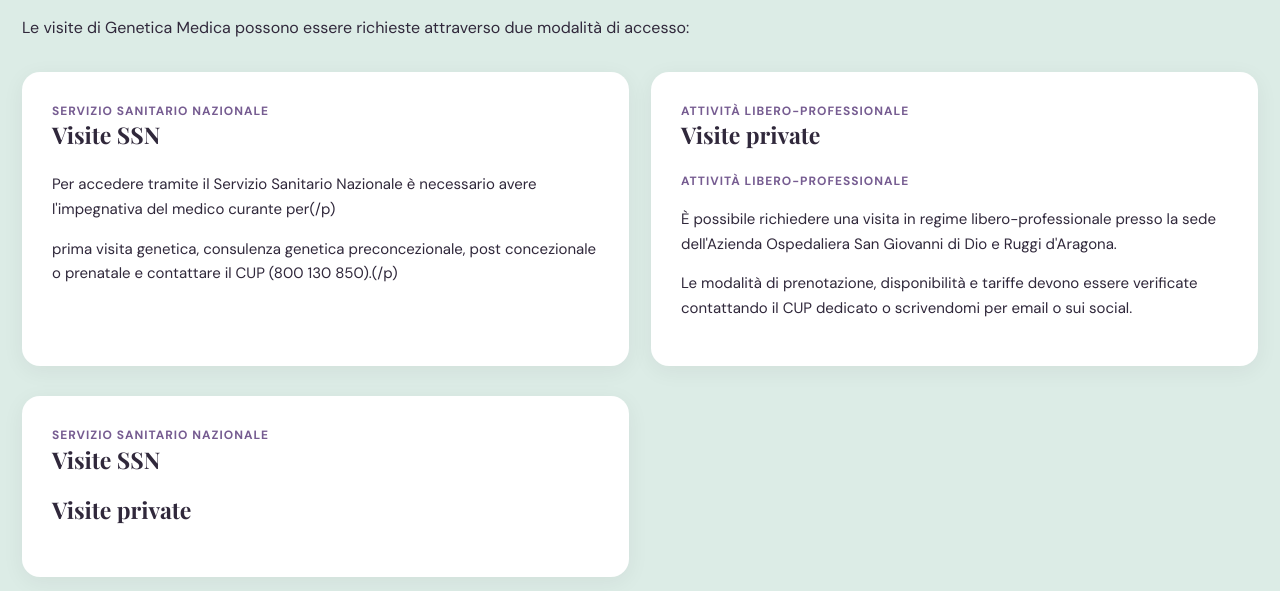
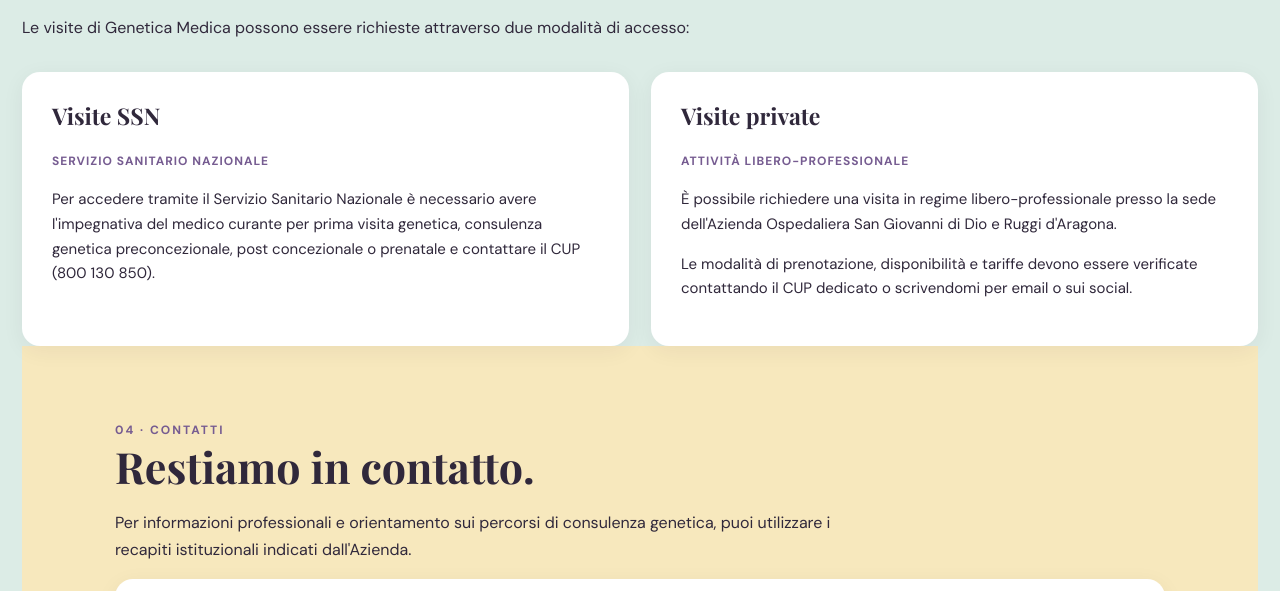
Before and after one commit to robertaautuori/robertaautuori.github.io, a plain HTML site: page index.html in a window 1280 px wide. Shown: the part 2213-2804 px from the top of the page. Drawn offline with nearby package versions, Linux system fonts and the light colour scheme.

Commit message:
Refactor HTML structure for SSN and private visits

```diff
--- a/index.html
+++ b/index.html
@@ -195,34 +195,17 @@ footer a {color:white}
 
   <div class="split">
     <div class="card">
-      <div class="tag">Servizio Sanitario Nazionale</div>
-      <h3>Visite SSN</h3>
-      <p>Per accedere tramite il Servizio Sanitario Nazionale è necessario avere l'impegnativa del medico curante per(/p)
-      <p>prima visita genetica, consulenza genetica preconcezionale, post concezionale o prenatale e contattare il CUP (800 130 850).(/p)
+          <h3>Visite SSN</h3>
+        <div class="tag">Servizio Sanitario Nazionale</div>
+      <p>Per accedere tramite il Servizio Sanitario Nazionale è necessario avere l'impegnativa del medico curante per prima visita genetica, consulenza genetica preconcezionale, post concezionale o prenatale e contattare il CUP (800 130 850).</p>
     </div>
     <div class="card">
-      <div class="tag">Attività libero-professionale</div>
-      <h3>Visite private</h3>
-
+         <h3>Visite private</h3>
       <div class="tag">Attività libero-professionale</div>
        <p>È possibile richiedere una visita in regime libero-professionale presso la sede dell'Azienda Ospedaliera San Giovanni di Dio e Ruggi d'Aragona.</p>
       <p>Le modalità di prenotazione, disponibilità e tariffe devono essere verificate contattando il CUP dedicato o scrivendomi per email o sui social.</p>
     </div>
   </div>
-
-
-  <div class="split">
-    <div class="card">
-      <div class="tag">Servizio Sanitario Nazionale</div>
-      <h3>Visite SSN</h3>
-
-      <h3>Visite private</h3>
-
-    </div>
-  </div>
-  <p style="font-size:13px;margin-top:25px"><em>Le informazioni operative e i riferimenti per la prenotazione saranno aggiornati con i recapiti ufficiali.</em></p>
-</div>
-</section>
 
 <section id="contatti" class="yellow">
 <div class="container">
```
